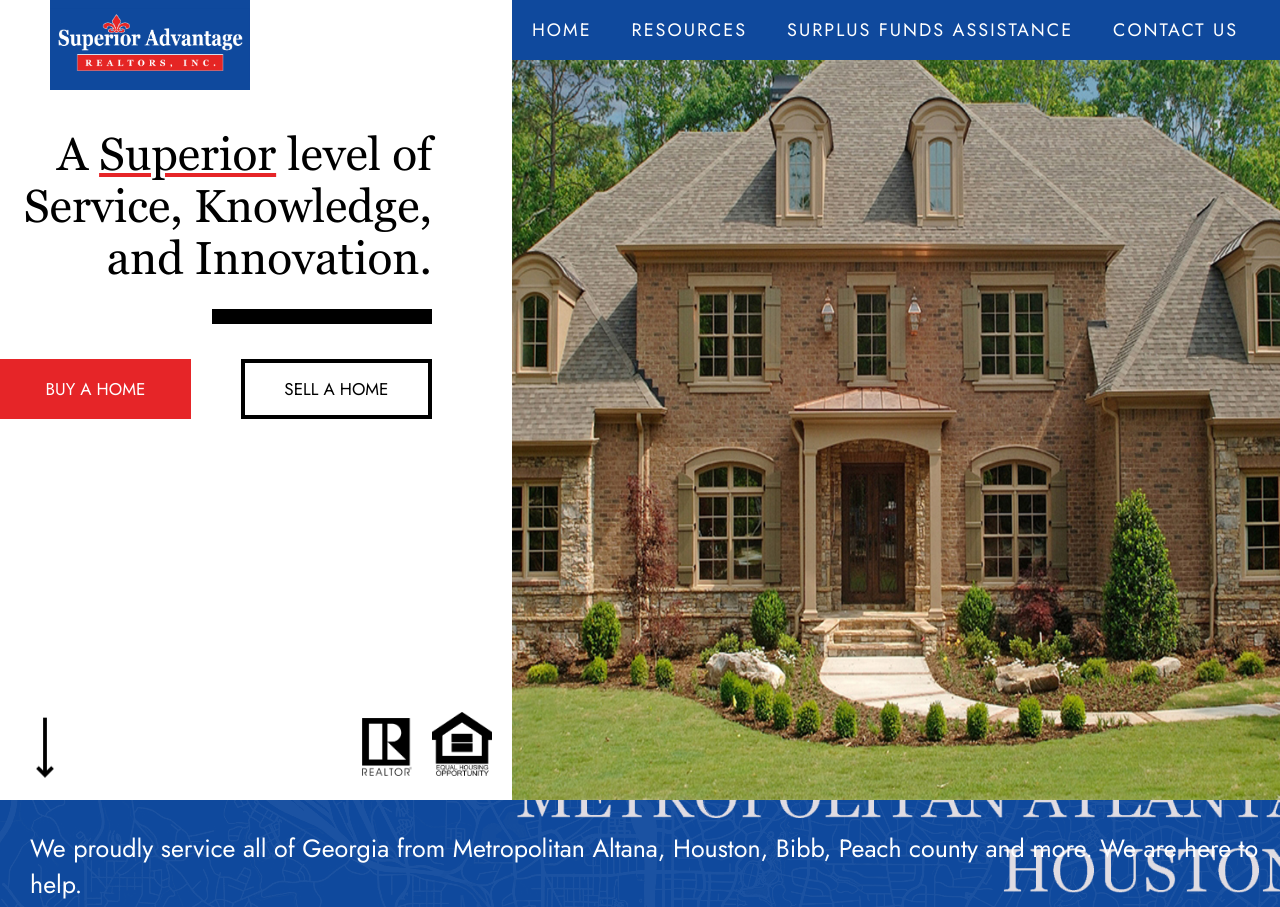
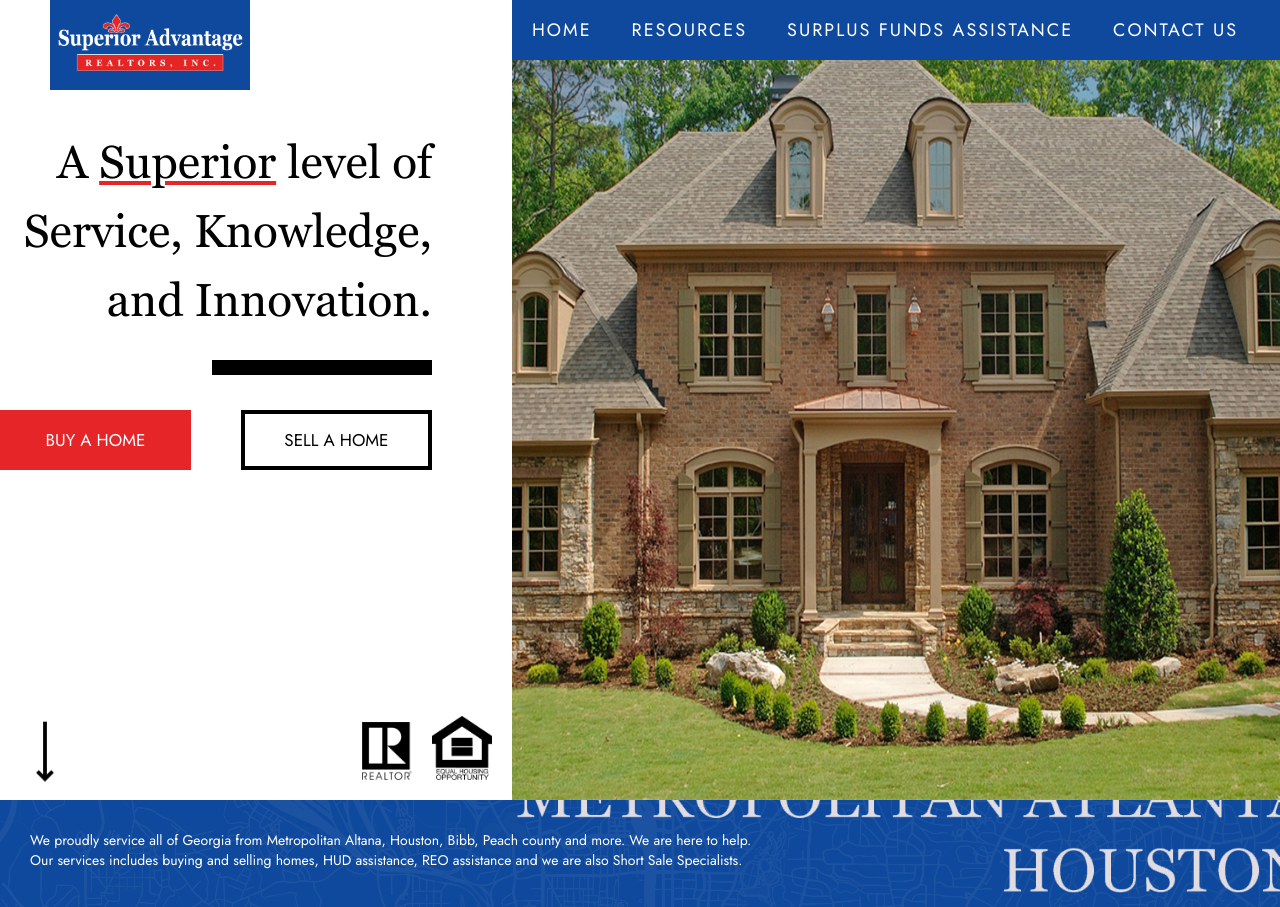
Before and after one commit to McDiamund/superior-advantage, a React (Create React App) app: page / in a window 1280 px wide. Shown: the top 907 px of the page. Built offline with nearby package versions, Linux system fonts and the light colour scheme.

Commit message:
Tailwind

```diff
--- a/package.json
+++ b/package.json
@@ -35,5 +35,8 @@
       "last 1 firefox version",
       "last 1 safari version"
     ]
+  },
+  "devDependencies": {
+    "tailwindcss": "^3.3.2"
   }
 }
--- a/src/globals/global.css
+++ b/src/globals/global.css
@@ -1,3 +1,7 @@
+@tailwind base;
+@tailwind components;
+@tailwind utilities;
+
 * {
     padding: 0;
     margin: 0;
--- a/src/pages/home/index.js
+++ b/src/pages/home/index.js
@@ -60,7 +60,7 @@ function Home() {
 
                     <div className={styles.aboutContent}>
 
-                        <p className={styles.aboutText}>We proudly service all of Georgia from Metropolitan Altana, Houston, Bibb, Peach county and more. We are here to help. <br/>
+                        <p className="text-sm">We proudly service all of Georgia from Metropolitan Altana, Houston, Bibb, Peach county and more. We are here to help. <br/>
                         Our services includes buying and selling homes, HUD assistance, REO assistance and we are also Short Sale Specialists.</p>
 
                     </div>
--- /dev/null
+++ b/tailwind.config.js
@@ -0,0 +1,13 @@
+/** @type {import('tailwindcss').Config} */
+module.exports = {
+  content: [
+    "./src/**/*.{js,jsx,ts,tsx}"
+  ],
+  theme: {
+    fontFamily: {
+
+    },
+    extend: {},
+  },
+  plugins: [],
+}
```
Also changed, not shown: 1 other file (tests, documents, lock files or other folders).
